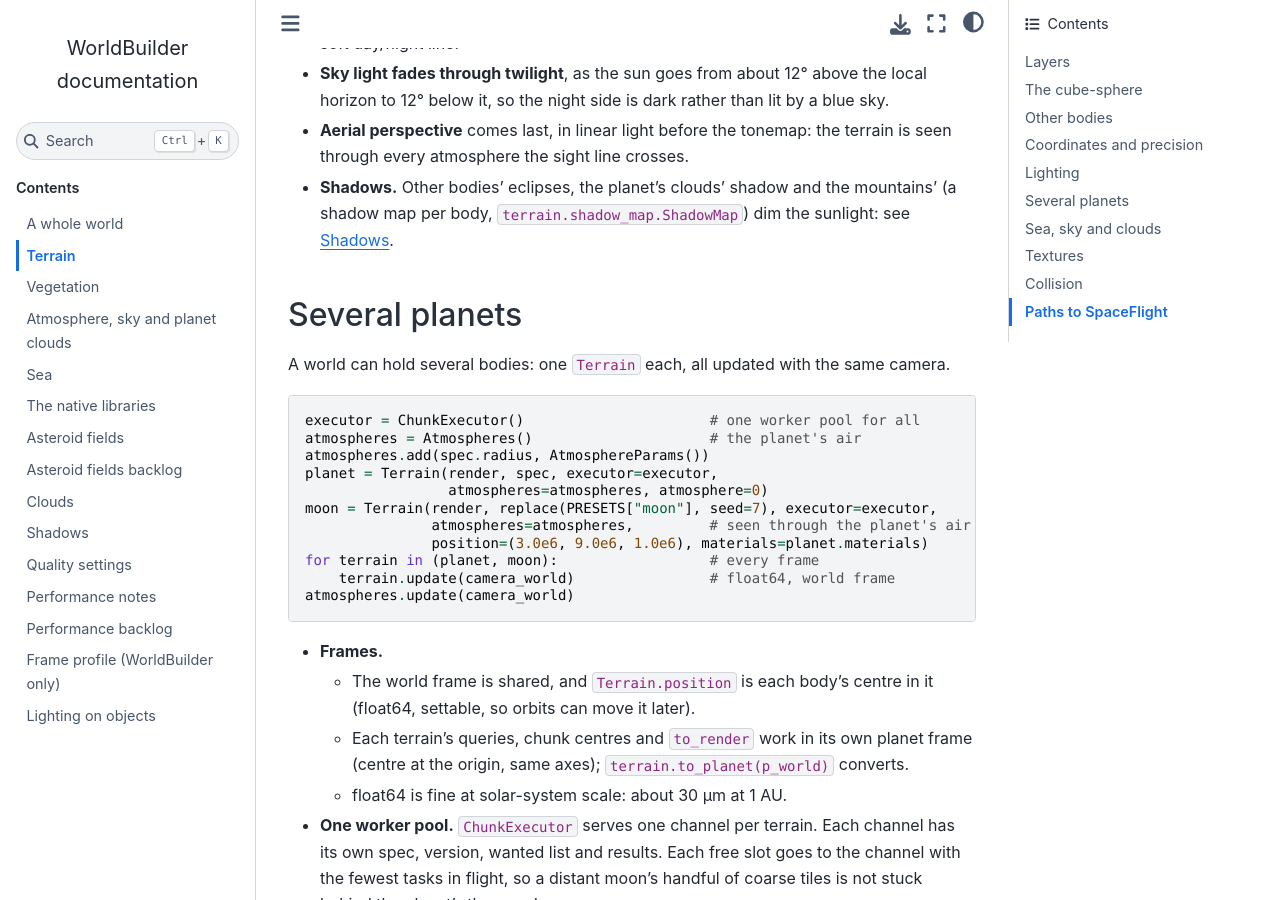
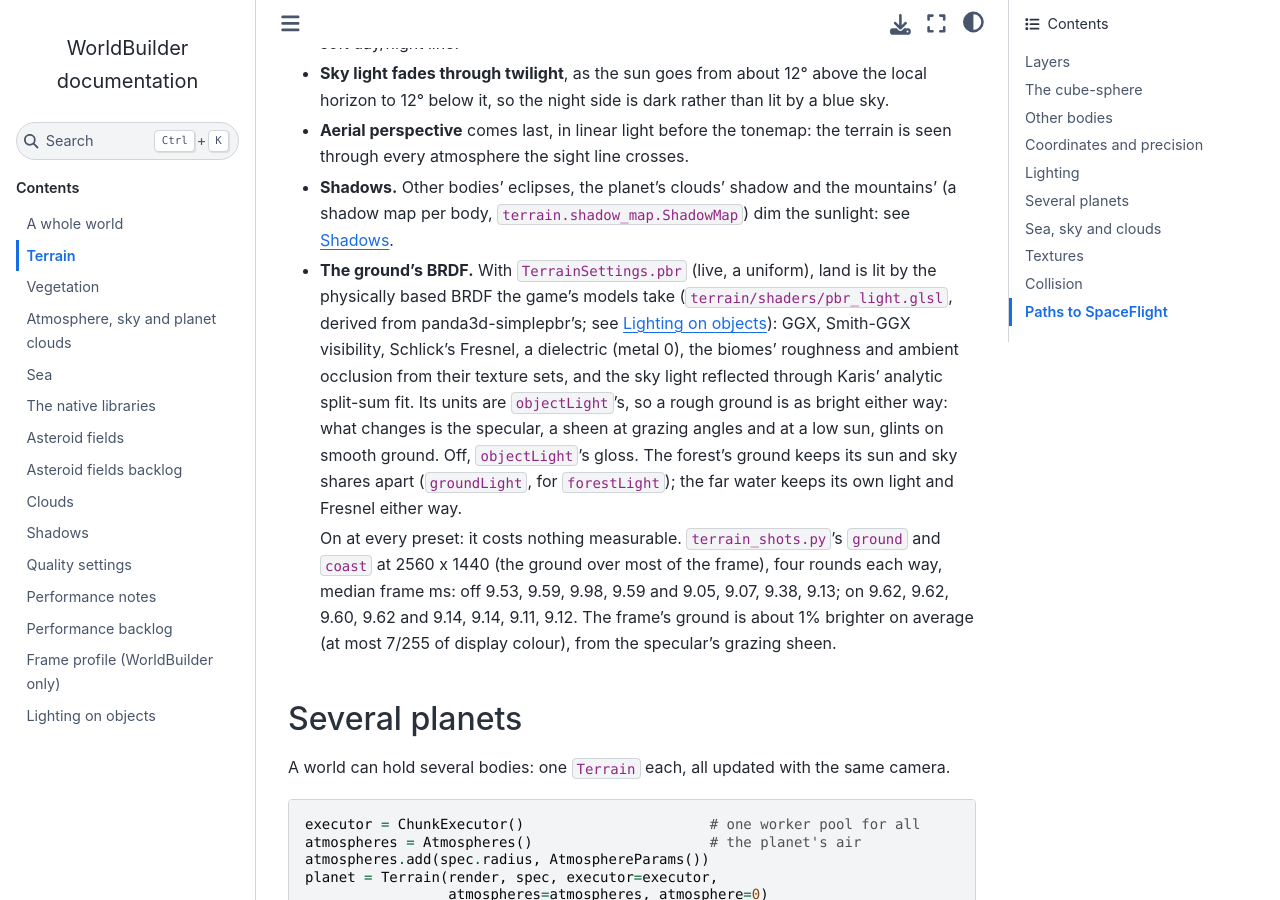
Before and after one commit to JoeDalton/WorldBuilder, a Sphinx documentation site: the page built from docs/source/terrain.md, in a window 1280 px wide and 900 px high, scrolled down 8341 px. Built offline with Sphinx 7.4.7 and the Sphinx Book theme 1.1.4, drawn with Linux system fonts in a browser that asks for light colours; pages that are not in the unit, such as notebooks, are missing from menus; some of the changed text lies outside the part shown.

Commit message:
PBR lighting for the ground

```diff
--- a/docs/source/terrain.md
+++ b/docs/source/terrain.md
@@ -321,6 +321,25 @@ the sunlight *above any air* and the sky light, both linear.
 - **Shadows.** Other bodies' eclipses, the planet's clouds' shadow and the
   mountains' (a shadow map per body, `terrain.shadow_map.ShadowMap`) dim the
   sunlight: see [Shadows](shadows.md).
+- **The ground's BRDF.** With `TerrainSettings.pbr` (live, a uniform), land
+  is lit by the physically based BRDF the game's models take
+  (`terrain/shaders/pbr_light.glsl`, derived from panda3d-simplepbr's; see
+  [Lighting on objects](object_lighting.md)): GGX, Smith-GGX visibility,
+  Schlick's Fresnel, a dielectric (metal 0), the biomes' roughness and
+  ambient occlusion from their texture sets, and the sky light reflected
+  through Karis' analytic split-sum fit. Its units are `objectLight`'s, so
+  a rough ground is as bright either way: what changes is the specular,
+  a sheen at grazing angles and at a low sun, glints on smooth ground.
+  Off, `objectLight`'s gloss. The forest's ground keeps its sun and sky
+  shares apart (`groundLight`, for `forestLight`); the far water keeps its
+  own light and Fresnel either way.
+
+  On at every preset: it costs nothing measurable. `terrain_shots.py`'s
+  `ground` and `coast` at 2560 x 1440 (the ground over most of the frame),
+  four rounds each way, median frame ms: off 9.53, 9.59, 9.98, 9.59 and
+  9.05, 9.07, 9.38, 9.13; on 9.62, 9.62, 9.60, 9.62 and 9.14, 9.14, 9.11,
+  9.12. The frame's ground is about 1% brighter on average (at most 7/255
+  of display colour), from the specular's grazing sheen.
 
 ## Several planets
 
@@ -410,7 +429,7 @@ planet's surface by day the moon is a pale disc in a blue sky (see
 
 ## Textures
 
-Put PBR sets in `src/world_builder/terrain/textures/<biome>/` for the six biomes: snow, rock, grass, forest, desert and beach. Files are recognised by name, case-insensitively (`*color*` / `*diff*` / `*albedo*`, `*normal*` / `*nor_gl*`, `*displacement*` / `*height*` / `*bump*`, `*rough*`, `*AO*` / `*AmbientOcclusion*`); names with preview, metal, spec or opacity are skipped.
+Put PBR sets in `src/world_builder/terrain/textures/<biome>/` for the six biomes: snow, rock, grass, forest, desert and beach. Files are recognised by name, case-insensitively (`*color*` / `*diff*` / `*albedo*`, `*normal*` / `*nor_gl*`, `*displacement*` / `*height*` / `*bump*`, `*rough*`, `*AO*` / `*AmbientOcclusion*`); names with preview, metal, spec or opacity are skipped. The roughness and the occlusion feed the ground's BRDF (`TerrainSettings.pbr`, [Lighting](#lighting)); ground is a dielectric, so a metal map has nothing to add.
 
 The ambientCG and Poly Haven naming schemes both work, and a DirectX normal map is detected from `dx` in its name. Any biome or map that is missing falls back to a procedural placeholder. `textures/textures.yaml` sets each biome's tile size (`tile_m`, a power of two up to 512 m), normal convention (`normal: gl | dx`) and albedo `tint`, and the layer size cap (`max_size`).
 
```
Also changed, not shown: CHANGELOG.md (+4 -0 lines), docs/source/object_lighting.md (+2 -1 lines), docs/source/quality.md (+1 -0 lines), 9 other files.
